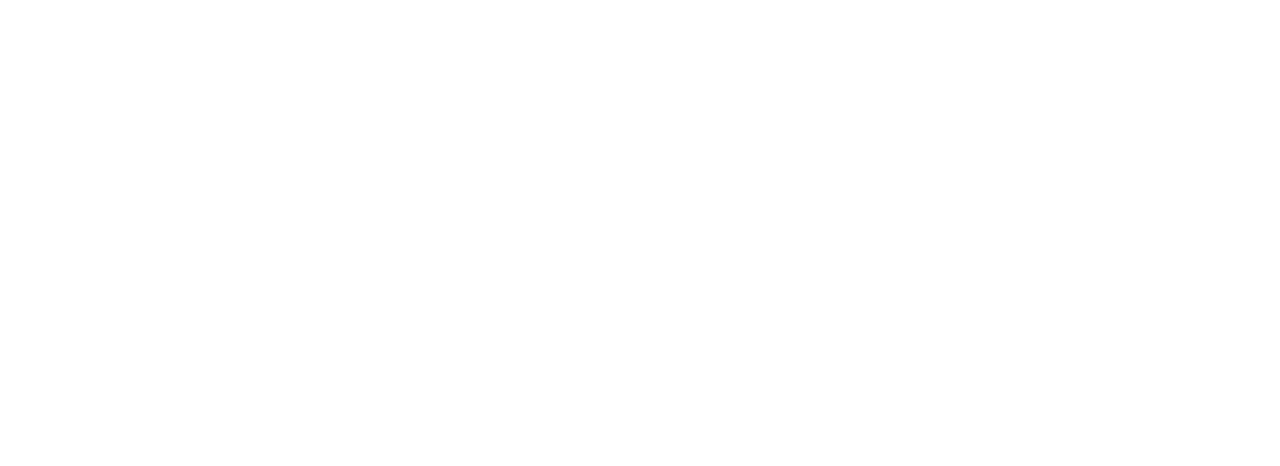
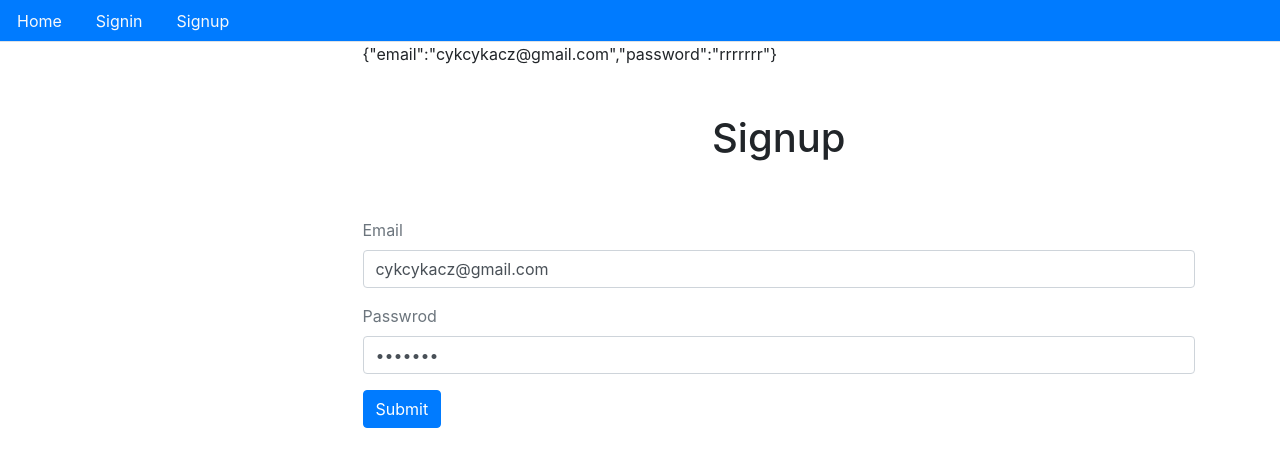
Before and after one commit to mar1n/mern-auth-client, a React (Create React App) app: page /signin in a window 1280 px wide. Shown: the top 466 px of the page. Built offline with nearby package versions, Linux system fonts and the light colour scheme.

Commit message:
user signin

```diff
--- a/src/Routes.js
+++ b/src/Routes.js
@@ -2,6 +2,7 @@
 import {BrowserRouter, Switch, Route} from "react-router-dom";
 import App from "./App";
 import Signup from "./auth/Signup";
+import Signin from "./auth/Signin";
 
 const Routes = () => {
     return (
@@ -9,6 +10,7 @@
             <Switch>
                 <Route path="/" exact component={App} />
                 <Route path="/signup" component={Signup} />
+                <Route path="/signin" component={Signin} />
             </Switch>
         </BrowserRouter>
     )
--- /dev/null
+++ b/src/auth/Signin.js
@@ -0,0 +1,81 @@
+import React, { useState } from "react";
+import { Link, Redirect } from "react-router-dom";
+import Layout from "../core/Layout";
+import axios from "axios";
+import { ToastContainer, toast } from "react-toastify";
+import "react-toastify/dist/ReactToastify.min.css";
+
+const Signin = () => {
+  const [values, setValues] = useState({
+    email: "cykcykacz@gmail.com",
+    password: "rrrrrrr",
+    buttonText: "Submit",
+  });
+
+  const { email, password, buttonText } = values;
+
+  const handleChange = (name) => (event) => {
+    setValues({ ...values, [name]: event.target.value });
+  };
+
+  const clickSubmit = (event) => {
+    event.preventDefault();
+    setValues({ ...values, button: "Submitting" });
+    axios({
+      method: "POST",
+      url: `${process.env.REACT_APP_API}/signin`,
+      data: { email, password },
+    }).then((response) => {
+      console.log("SIGNIN SUCCESS", response);
+      // save the response (user, token) localstorage/cookie
+      setValues({ ...values, email: "", password: "", buttonText: "Submitted" });
+      toast.success(`Hey ${response.data.user.name}, Welcome back!`);
+    })
+    .catch(error => {
+      console.log('SIGNIN ERROR', error.response.data);
+      setValues({ ...values, buttonText: 'Submit' })
+      toast.error(error.response.data.error)
+    })
+  };
+
+  const signinFrom = () => (
+    <form>
+
+      <div className="form-group">
+        <label className="text-muted">Email</label>
+        <input
+          onChange={handleChange("email")}
+          value={email}
+          type="email"
+          className="form-control"
+        />
+      </div>
+
+      <div className="form-group">
+        <label className="text-muted">Passwrod</label>
+        <input
+          onChange={handleChange("password")}
+          value={password}
+          type="password"
+          className="form-control"
+        />
+      </div>
+
+      <button className="btn btn-primary" onClick={clickSubmit}>
+        {buttonText}
+      </button>
+    </form>
+  );
+  return (
+    <Layout>
+      <div className="col-d-6 offset-md-3">
+        <ToastContainer />
+        {JSON.stringify({ email, password })}
+        <h1 className="p-5 text-center">Signup</h1>
+        {signinFrom()}
+      </div>
+    </Layout>
+  );
+};
+
+export default Signin;
--- a/src/core/Layout.js
+++ b/src/core/Layout.js
@@ -6,6 +6,11 @@
           <li className="nav-item">
             <Link to="/" className="text-light nav-link">
               Home
+            </Link>
+          </li>
+          <li className="nav-item">
+            <Link to="/signin" className="text-light nav-link">
+              Signin
             </Link>
           </li>
           <li className="nav-item">
```
